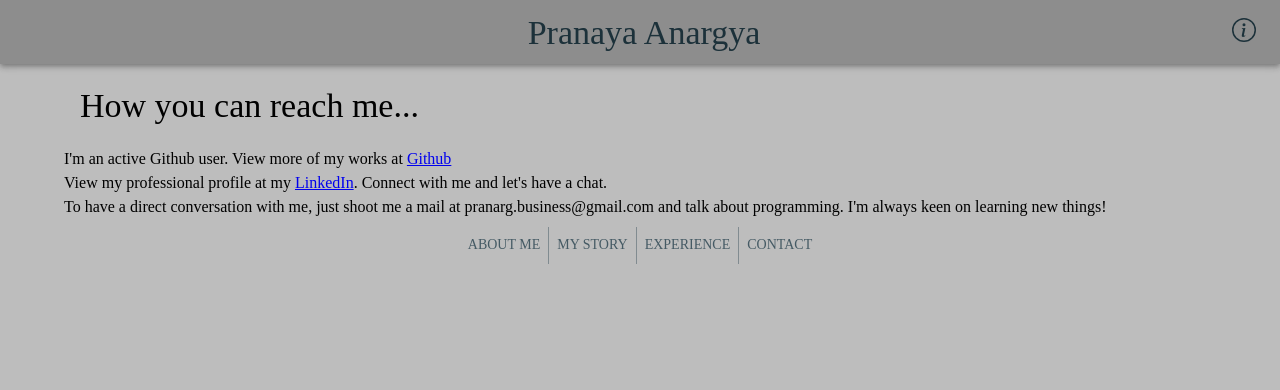
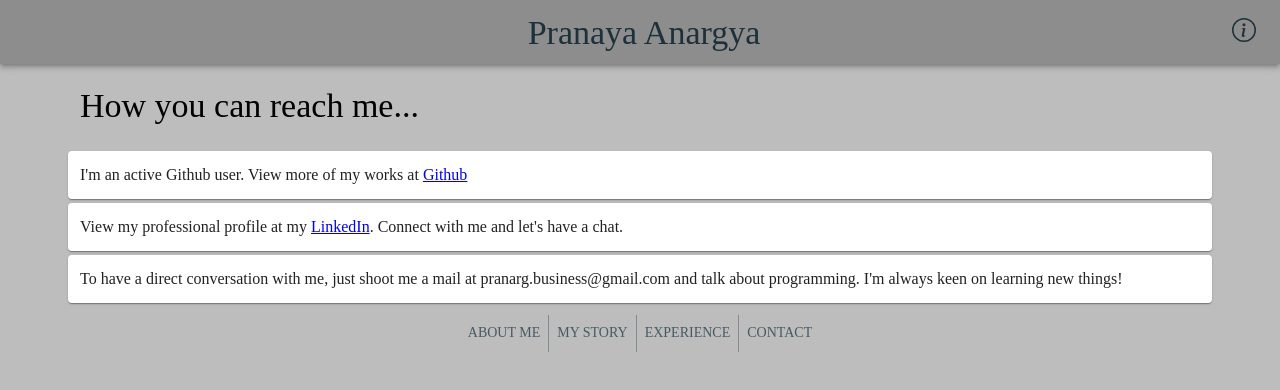
Before and after one commit to PrunesLand/developer-portfolio-2021, a React (Create React App) app: page /contact in a window 1280 px wide. Shown: the top 390 px of the page. Built offline with nearby package versions, Linux system fonts and the light colour scheme.

Commit message:
added paper background to text

```diff
--- a/public/index.html
+++ b/public/index.html
@@ -1,14 +1,12 @@
 <!DOCTYPE html>
 <html lang="en">
+
 <head>
   <meta charset="utf-8" />
   <link rel="icon" href="%PUBLIC_URL%/favicon.ico" />
   <meta name="viewport" content="width=device-width, initial-scale=1" />
   <meta name="theme-color" content="#000000" />
-    <meta
-      name="description"
-      content="Web site created using create-react-app"
-    />
+  <meta name="description" content="Pranaya Anargya's portfolio website" />
   <link rel="apple-touch-icon" href="%PUBLIC_URL%/logo192.png" />
   <!--
       manifest.json provides metadata used when your web app is installed on a
@@ -24,8 +22,9 @@
       work correctly both with client-side routing and a non-root public URL.
       Learn how to configure a non-root public URL by running `npm run build`.
     -->
-    <title>React App</title>
+  <title>Pranaya's Portfolio</title>
 </head>
+
 <body>
   <noscript>You need to enable JavaScript to run this app.</noscript>
   <div id="root"></div>
@@ -40,4 +39,5 @@
       To create a production bundle, use `npm run build` or `yarn build`.
     -->
 </body>
+
 </html>
--- a/src/Pages/Contact.js
+++ b/src/Pages/Contact.js
@@ -1,4 +1,4 @@
-import { Typography } from '@material-ui/core'
+import { Paper, Typography } from '@material-ui/core'
 import React from 'react'
 import { makeStyles } from "@material-ui/core";
 
@@ -17,6 +17,10 @@ const contactPage = makeStyles((theme) => {
             [theme.breakpoints.up('sm')]: {
                 fontSize: theme.typography.h4.fontSize
             }
+        },
+        paper: {
+            padding: theme.spacing(1.5),
+            margin: theme.spacing(0.5)
         }
     }
 })
@@ -33,17 +37,23 @@ const Contact = () => {
                 className={classes.container}
             >
                 <Typography className={classes.title}>How you can reach me...</Typography>
-                <div>
+                <Paper
+                    className={classes.paper}
+                >
                     <Typography>I'm an active Github user. View more of my works at <a href="https://github.com/PrunesLand/developer-portfolio-2021">Github</a> </Typography>
-                </div>
-                <div>
+                </Paper>
+                <Paper
+                    className={classes.paper}
+                >
                     <Typography>
                         View my professional profile at my <a href='https://www.linkedin.com/in/pranaya-anargya-22b585195/'>LinkedIn</a>. Connect with me and let's have a chat.
                     </Typography>
-                </div>
-                <div>
+                </Paper>
+                <Paper
+                    className={classes.paper}
+                >
                     <Typography>To have a direct conversation with me, just shoot me a mail at pranarg.business@gmail.com and talk about programming. I'm always keen on learning new things!</Typography>
-                </div>
+                </Paper>
             </section>
         </div>
     )
--- a/src/Pages/Experience.js
+++ b/src/Pages/Experience.js
@@ -62,8 +62,8 @@ const expStyles = makeStyles((theme) => {
         eduWrapper: {
             display: 'flex',
             flexDirection: 'row',
-            padding: theme.spacing(2),
-            marginLeft: theme.spacing(5),
+            margin: theme.spacing(2),
+            padding: theme.spacing(3),
             [theme.breakpoints.down('sm')]: {
                 flexDirection: 'column'
             }
@@ -195,7 +195,7 @@ const Experience = () => {
                     className={classes.education}
                 >
                     <Typography className={classes.eduTitle} >Educational Background </Typography>
-                    <div
+                    <Paper
                         className={classes.eduWrapper}
                     >
                         <div>
@@ -206,8 +206,8 @@ const Experience = () => {
                             <Typography className={classes.degree}>Bachelor of Information Technology with a major in Cybersecurity</Typography>
                             <Typography className={classes.date}>June 2019 - June 2021</Typography>
                         </div>
-                    </div>
-                    <div
+                    </Paper>
+                    <Paper
                         className={classes.eduWrapper}
                     >
                         <div>
@@ -218,7 +218,7 @@ const Experience = () => {
                             <Typography className={classes.degree}>Diploma of Information Technology</Typography>
                             <Typography className={classes.date}>June 2018 - February 2019</Typography>
                         </div>
-                    </div>
+                    </Paper>
                 </div>
             </section>
         </div>
--- a/src/Pages/Intro.js
+++ b/src/Pages/Intro.js
@@ -1,4 +1,4 @@
-import { makeStyles, Typography } from '@material-ui/core'
+import { makeStyles, Paper, Typography } from '@material-ui/core'
 import React from 'react'
 import Avatar from '@material-ui/core/Avatar';
 import { FaGithub, FaLinkedin } from 'react-icons/fa'
@@ -37,9 +37,9 @@ const introStyle = makeStyles((theme) => {
             margin: 'auto'
         },
         container: {
-            marginLeft: theme.spacing(3),
+
             marginTop: theme.spacing(3),
-            padding: theme.spacing(1),
+            padding: theme.spacing(2),
             [theme.breakpoints.up('sm')]: {
                 width: '80vw'
             }
@@ -67,6 +67,10 @@ const introStyle = makeStyles((theme) => {
             [theme.breakpoints.up('md')]: {
                 fontSize: theme.typography.h2.fontSize
             }
+        },
+        paper: {
+            padding: theme.spacing(2),
+
         }
     }
 })
@@ -124,6 +128,9 @@ export default function Intro() {
                     <div
                         className={classes.container}
                     >
+                        <Paper
+                            className={classes.paper}
+                        >
                             <Typography className={classes.title} >React Developer</Typography>
                             <Typography variant='h6'>Hi, I'm Pranaya.</Typography>
                             <Typography variant='subtitle2'>I'm a enthusiastic developer with an interest in ReactJS. </Typography>
@@ -138,6 +145,7 @@ export default function Intro() {
                                     </div>
                                 ))}
                             </div>
+                        </Paper>
                     </div>
                 </div>
             </section>
--- a/src/Pages/Story.js
+++ b/src/Pages/Story.js
@@ -1,4 +1,4 @@
-import { makeStyles, Typography } from '@material-ui/core'
+import { makeStyles, Paper, Typography } from '@material-ui/core'
 import React from 'react'
 
 const storyStyles = makeStyles((theme) => {
@@ -14,7 +14,9 @@ const storyStyles = makeStyles((theme) => {
             width: '90vw',
             [theme.breakpoints.up('sm')]: {
                 width: '80vw'
-            }
+            },
+            paddingTop: theme.spacing(3),
+            paddingBottom: theme.spacing(3)
 
         },
         title: {
@@ -24,6 +26,9 @@ const storyStyles = makeStyles((theme) => {
         },
         content: {
             fontSize: theme.typography.body1.fontSize,
+            padding: theme.spacing(1)
+        },
+        paper: {
             padding: theme.spacing(1)
         }
     }
@@ -39,6 +44,9 @@ const Story = () => {
         >
             <div
                 className={classes.container}
+            >
+                <Paper
+                    className={classes.paper}
                 >
                     <Typography className={classes.title}>My programming history</Typography>
                     <Typography
@@ -56,6 +64,7 @@ const Story = () => {
                     <Typography
                         className={classes.content}
                     >If you'd like to learn more about coding as an art, check out this article to find out more.</Typography>
+                </Paper>
             </div>
         </div>
     )
```
Lines whose indentation alone changed are shown as unchanged.
